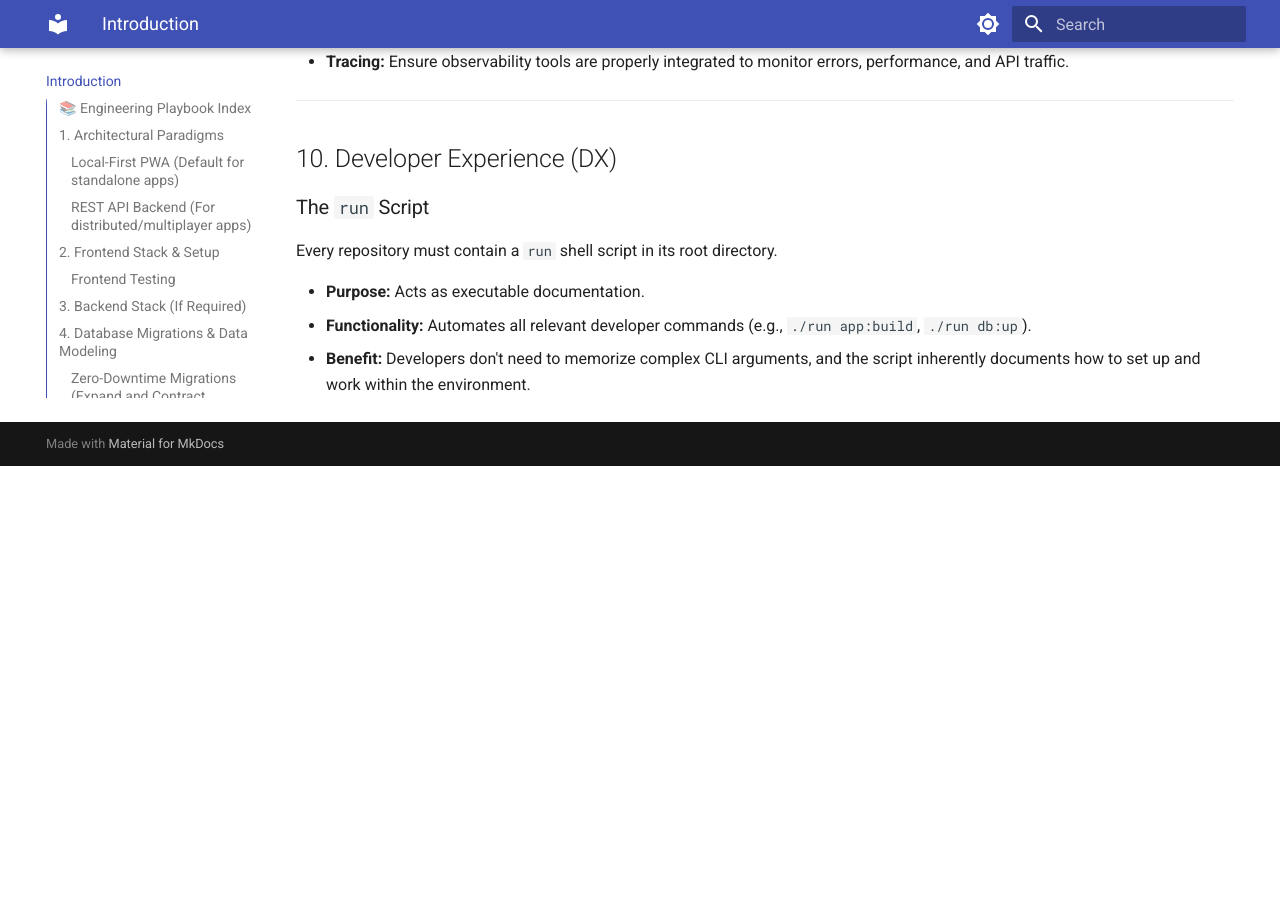
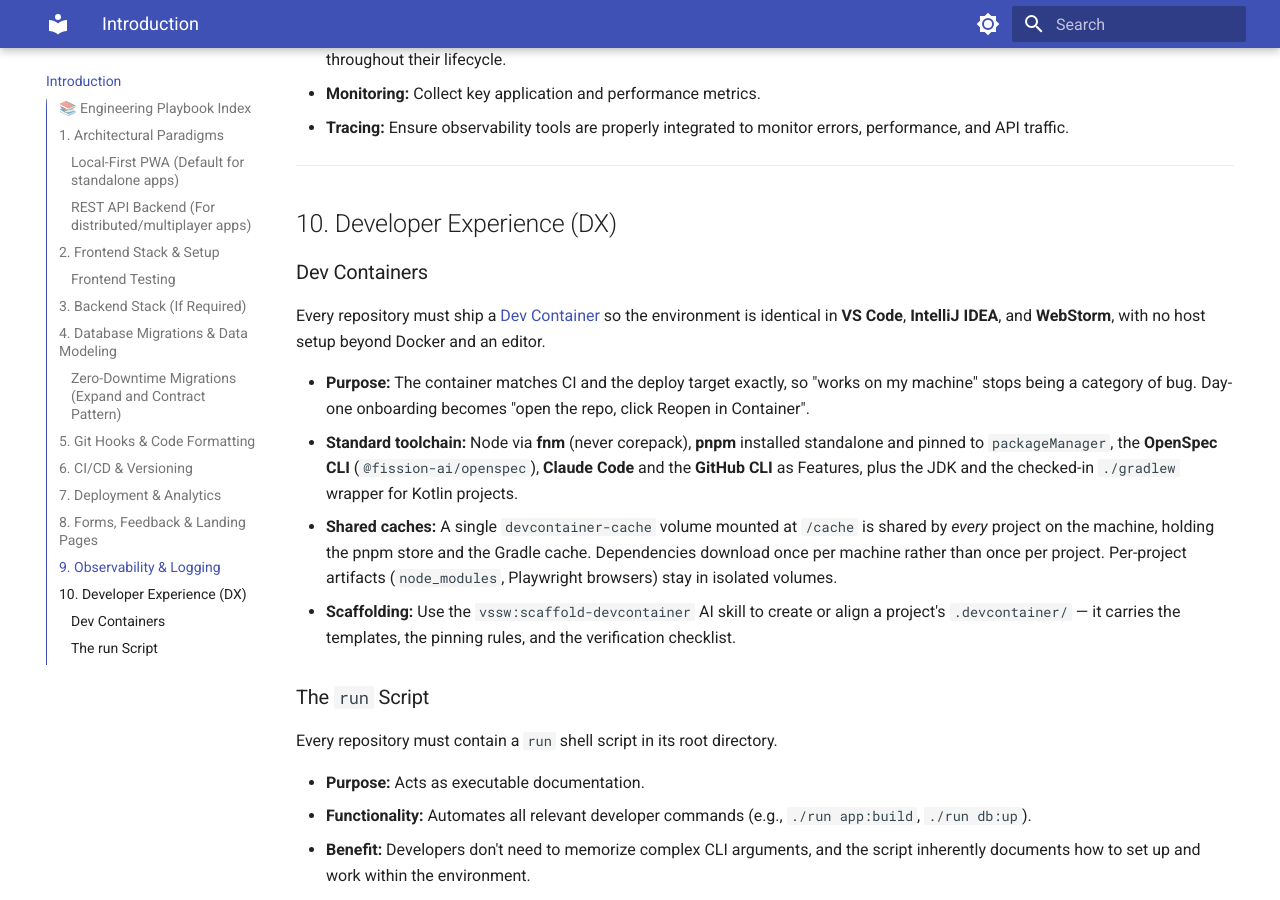
Before and after one commit to prule/project-setup, an MkDocs documentation site: the page built from docs/index.md, in a window 1280 px wide and 900 px high, scrolled down 4965 px. Built offline with MkDocs 1.6.1 and Material for MkDocs 9.7.7, drawn with Linux system fonts in a browser that asks for light colours; before the commit the page ends 5431 px from its top, so only the background shows below that.

```diff
--- a/docs/index.md
+++ b/docs/index.md
@@ -24,6 +24,7 @@ For deep-dives into specific topics and conventions, please refer to our dedicat
 - [Observability & Incident Response](./Observability.md)
 - [Third-Party Integrations (Build vs. Buy)](./Integrations.md)
 - [Disaster Recovery & Backups](./DisasterRecovery.md)
+- [Dev Containers](./DevContainers.md)
 - [Developer Onboarding (Day One)](./Onboarding.md)
 
 ---
@@ -52,8 +53,8 @@ All frontend projects should utilize the following core stack:
 - **Package Manager:** PNPM (Node 24 required). PNPM ensures efficient and fast `node_modules` storage.
 - **PWA Integration:** Use `vite-plugin-pwa` with `generateSW` to configure the service worker. Implement the prompt-for-update behavior when code is updated.
 - **State Management & Fetching:**
-  - **TanStack Query (React Query)** for async state and data fetching.
-  - **Zustand** or **React Context** for purely local UI state.
+    - **TanStack Query (React Query)** for async state and data fetching.
+    - **Zustand** or **React Context** for purely local UI state.
 - **Styling:** Tailwind CSS.
 - **Component Architecture:** Focus on clean code and highly reusable components. Always use the latest stable package versions.
 
@@ -61,8 +62,8 @@ All frontend projects should utilize the following core stack:
 
 - **Unit/Integration Tests:** Vitest.
 - **E2E Tests:** Playwright combined with **Serenity BDD**.
-  - Must use the **Screenplay Pattern**.
-  - Enable Serenity Reports for clear, business-readable test documentation.
+    - Must use the **Screenplay Pattern**.
+    - Enable Serenity Reports for clear, business-readable test documentation.
 
 ---
 
@@ -73,13 +74,13 @@ If the project requires a REST API, adhere to these standards:
 - **Language:** Kotlin.
 - **Architecture:** Hexagonal / Clean Architecture.
 - **Framework & Database:**
-  - **Spring Boot with JPA** backed by **PostgreSQL** (Default choice for standard and enterprise apps).
-  - **Ktor with Exposed** backed by **PostgreSQL** (Alternative for lightweight, high-performance microservices).
-  - **Supabase** (Alternative Backend-as-a-Service option providing PostgreSQL, auth, and real-time APIs).
+    - **Spring Boot with JPA** backed by **PostgreSQL** (Default choice for standard and enterprise apps).
+    - **Ktor with Exposed** backed by **PostgreSQL** (Alternative for lightweight, high-performance microservices).
+    - **Supabase** (Alternative Backend-as-a-Service option providing PostgreSQL, auth, and real-time APIs).
 - **API Design & Requirements:**
-  - Standardized with **OpenAPI**.
-  - Implement **HATEOAS** links in resource responses, dynamically adjusting based on resource state and user permissions.
-  - **Version Endpoint:** Backends must expose an endpoint returning the application version (e.g., via Spring Boot Actuator).
+    - Standardized with **OpenAPI**.
+    - Implement **HATEOAS** links in resource responses, dynamically adjusting based on resource state and user permissions.
+    - **Version Endpoint:** Backends must expose an endpoint returning the application version (e.g., via Spring Boot Actuator).
 
 ---
 
@@ -90,10 +91,10 @@ For projects requiring a PostgreSQL backend, database schemas and migrations are
 - **Migration Tool:** Flyway.
 - **Execution Strategy:** Migrations must be applied automatically on application startup (e.g., via Spring Boot's native Flyway integration) to ensure the database schema is always in sync with the application code.
 - **Data Modeling Conventions:**
-  - Use `snake_case` for all table and column names.
-  - Use plural names for tables (e.g., `users`, `orders`).
-  - Use explicit UUIDs as primary keys by default.
-  - All tables must include `created_at` and `updated_at` timestamp columns for auditing purposes.
+    - Use `snake_case` for all table and column names.
+    - Use plural names for tables (e.g., `users`, `orders`).
+    - Use explicit UUIDs as primary keys by default.
+    - All tables must include `created_at` and `updated_at` timestamp columns for auditing purposes.
 
 ### Zero-Downtime Migrations (Expand and Contract Pattern)
 Because multiple instances of the backend may be running simultaneously during a deployment, **all database migrations must be backwards compatible**. A new version of the application might run alongside the old version for several minutes during a rolling update.
@@ -123,9 +124,9 @@ Code must be automatically formatted on commit using **Husky** and **lint-staged
 - **CI Provider:** GitHub Actions (GitHub CI).
 - **Dependency Management:** Use **Renovate** to automatically keep dependencies up to date.
 - **Versioning Strategy:**
-  - **Unified Monorepo Versioning:** If the frontend and backend reside in the same repository, they should share the exact same version number (Lockstep Versioning). A single global version is bumped for the entire repository regardless of which files changed.
-  - A custom GitHub Action should bump the **minor version** (e.g., triggering `npm version minor` and updating `gradle.properties` / `build.gradle.kts`) on every merge to the `main` branch.
-  - The unified version number must be visible within the app UI (e.g., footer or settings page) and returned by the backend version endpoint.
+    - **Unified Monorepo Versioning:** If the frontend and backend reside in the same repository, they should share the exact same version number (Lockstep Versioning). A single global version is bumped for the entire repository regardless of which files changed.
+    - A custom GitHub Action should bump the **minor version** (e.g., triggering `npm version minor` and updating `gradle.properties` / `build.gradle.kts`) on every merge to the `main` branch.
+    - The unified version number must be visible within the app UI (e.g., footer or settings page) and returned by the backend version endpoint.
 
 ---
 
@@ -133,8 +134,8 @@ Code must be automatically formatted on commit using **Husky** and **lint-staged
 
 - **Hosting:** Deploy frontend applications to **Cloudflare Pages**.
 - **Analytics:** Cloudflare Web Analytics.
-  - Use the "Auto" integration method from the Cloudflare Dashboard (Cloudflare Dashboard → Pages project → Metrics tab → enable Web Analytics). This requires zero code and no tokens.
-  - **Privacy Advantage:** Cloudflare Web Analytics is privacy-first. It does not use client-side state (like cookies or `localStorage`) to track users across sites or collect personal data. Therefore, it **does not require a GDPR cookie banner** or tracking consent prompt, keeping the UI clean and legally compliant by default.
+    - Use the "Auto" integration method from the Cloudflare Dashboard (Cloudflare Dashboard → Pages project → Metrics tab → enable Web Analytics). This requires zero code and no tokens.
+    - **Privacy Advantage:** Cloudflare Web Analytics is privacy-first. It does not use client-side state (like cookies or `localStorage`) to track users across sites or collect personal data. Therefore, it **does not require a GDPR cookie banner** or tracking consent prompt, keeping the UI clean and legally compliant by default.
 - **Legal/Privacy:** Ensure a privacy page exists (e.g., `https://portfolio.vamonossoftware.com/privacy`).
 
 ---
@@ -158,6 +159,14 @@ Avoid heavy backend setups just for form collection. Instead, leverage Google Sh
 
 ## 10. Developer Experience (DX)
 
+### Dev Containers
+Every repository must ship a [Dev Container](./DevContainers.md) so the environment is identical in **VS Code**, **IntelliJ IDEA**, and **WebStorm**, with no host setup beyond Docker and an editor.
+
+- **Purpose:** The container matches CI and the deploy target exactly, so "works on my machine" stops being a category of bug. Day-one onboarding becomes "open the repo, click Reopen in Container".
+- **Standard toolchain:** Node via **fnm** (never corepack), **pnpm** installed standalone and pinned to `packageManager`, the **OpenSpec CLI** (`@fission-ai/openspec`), **Claude Code** and the **GitHub CLI** as Features, plus the JDK and the checked-in `./gradlew` wrapper for Kotlin projects.
+- **Shared caches:** A single `devcontainer-cache` volume mounted at `/cache` is shared by *every* project on the machine, holding the pnpm store and the Gradle cache. Dependencies download once per machine rather than once per project. Per-project artifacts (`node_modules`, Playwright browsers) stay in isolated volumes.
+- **Scaffolding:** Use the `vssw:scaffold-devcontainer` AI skill to create or align a project's `.devcontainer/` — it carries the templates, the pinning rules, and the verification checklist.
+
 ### The `run` Script
 Every repository must contain a `run` shell script in its root directory.
 
```
Also changed, not shown: CLAUDE.md (added, +70 -0 lines), docs/ApiDesign.md (+16 -16 lines), docs/GitWorkflow.md (+13 -13 lines), docs/Performance.md (+5 -5 lines), 1 other file.
